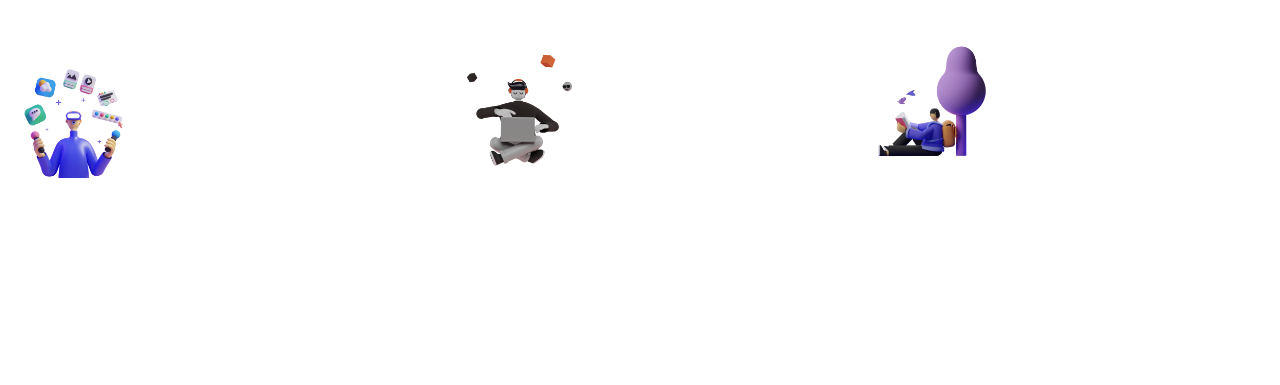
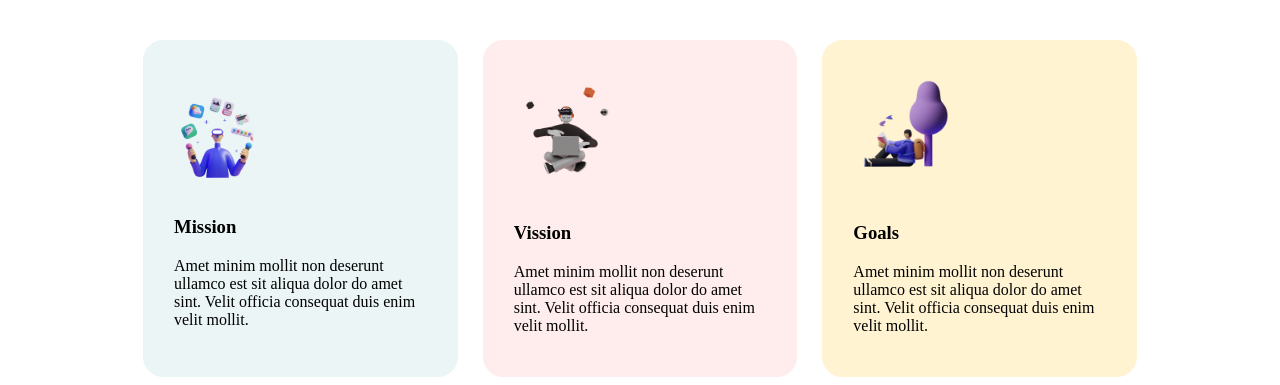
Before and after one commit to SajidJRahman/mission-2022, a plain HTML site: page index.html in a window 1280 px wide. Shown: the part 623-1008 px from the top of the page. Before the commit the page ends 820 px from the top, so only its background shows below. Drawn offline with Linux system fonts and the light colour scheme; a web font is replaced by a local one.

Commit message:
finished swc

```diff
--- a/index.html
+++ b/index.html
@@ -26,15 +26,22 @@
         </div>
     </section>
     <h2>My Mission In <span class="color-orange">2022</span></h2>
-    <section class="half-width-second">
-        <div class="illustrators-size">
-            <img src="images/illustrators/illustrator-1.png" alt="">
+    <section id="section-two">
+        <div class="illustrators-one">
+            <img class="illustrators" src="images/illustrators/illustrator-1.png" alt="an illustrator">
+            <h3>Mission</h3>
+            <p class="paragraph-three">Amet minim mollit non deserunt ullamco est sit aliqua dolor do amet sint. Velit officia consequat duis enim velit mollit.</p>
         </div>
-        <div class="illustrators-size">
-            <img src="images/illustrators/illustrator-2.png" alt="another illustrator">
+        <div class="illustrators-two">
+            <img class="illustrators" src="images/illustrators/illustrator-2.png" alt="another illustrator">
+            <h3>Vission</h3>
+            <p class="paragraph-three">Amet minim mollit non deserunt ullamco est sit aliqua dolor do amet sint. Velit officia consequat duis enim velit mollit.
+                </p>
         </div>
-        <div class="illustrators-size">
-            <img src="images/illustrators/illustrator-3.png" alt="">
+        <div class="illustrators-three">
+            <img class="illustrators" src="images/illustrators/illustrator-3.png" alt="one more illustrator">
+            <h3>Goals</h3>
+            <p class="paragraph-three">Amet minim mollit non deserunt ullamco est sit aliqua dolor do amet sint. Velit officia consequat duis enim velit mollit.</p>
         </div>
     </section>
 
--- a/style.css
+++ b/style.css
@@ -23,6 +23,9 @@ h2{
     font-family: 'Sail', cursive;
     font-family: 'Vidaloka', serif;
 }
+h3{
+    padding-left: 15px;
+}
 .color-orange{
     color: rgb(255, 168, 69)
 }
@@ -44,8 +47,17 @@ a{
     margin-left: 20%;
     padding-top: 10px;
 }
+.paragraph-three{
+    padding-left: 15px;
+    padding-right: 15px;
+}
 section{
     display: flex;
+}
+#section-two{
+    margin-left: 60px;
+    margin-right: 60px;
+    height: 150%;
 }
 .half-width{
     width: 50%;
@@ -55,13 +67,35 @@ section{
     float: inline-start;
     padding-left: 11%;
 }
-.half-width section{
-    width: 20%;
+.half-width-second{
+    width: 50%;
 }
-.illustrators-size img{
-    width: 35%;
+.illustrators{
+    width: 40%;
+    padding: 10px
 }
-.section-two{
-    width: 50%;
-
+.illustrators-one{
+    border: 1px solid rgb(235, 245, 246);
+    border-radius: 20px;
+    padding: 25px 15px;
+    background-color: rgb(235, 245, 246);
+    width: 25%;
+    margin-left: 75px;
 }
+.illustrators-two{
+    border: 1px solid rgb(255, 237, 237);
+    border-radius: 20px;
+    padding: 25px 15px;
+    background-color: rgb(255, 237, 237);
+    width: 25%;
+    margin-left: 25px;
+    margin-right: 25px;
+}
+.illustrators-three{
+    border: 1px solid rgb(255, 243, 210);
+    border-radius: 20px;
+    padding: 25px 15px;
+    background-color: rgb(255, 243, 210);
+    width: 25%;
+    margin-right: 75px;
+}
```
